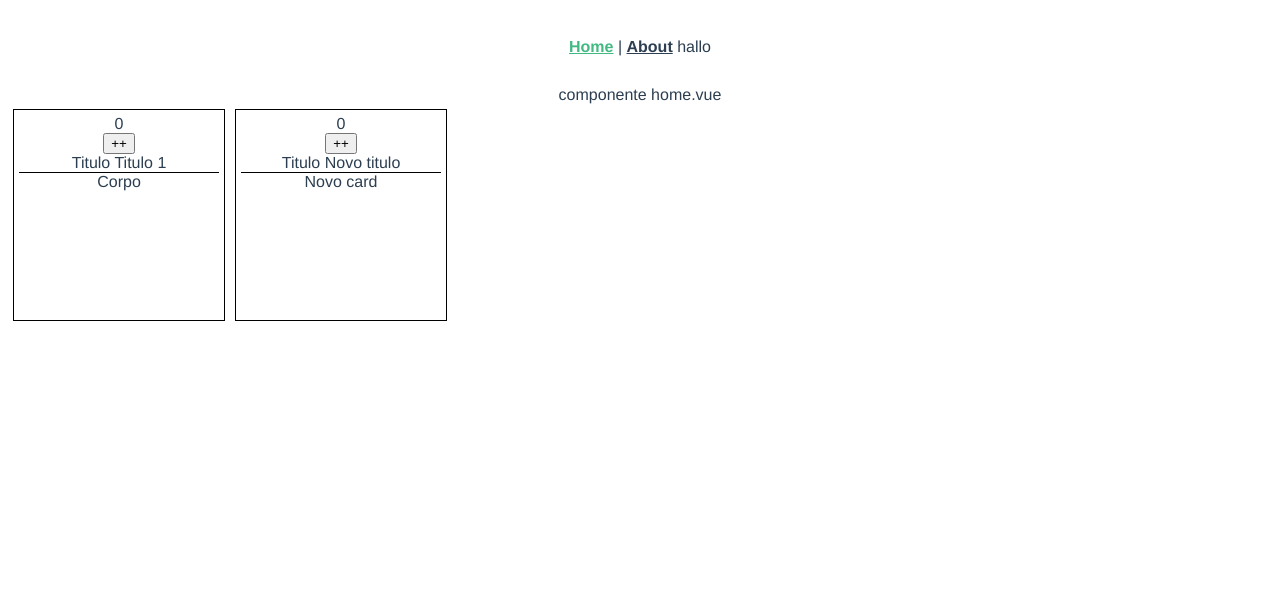
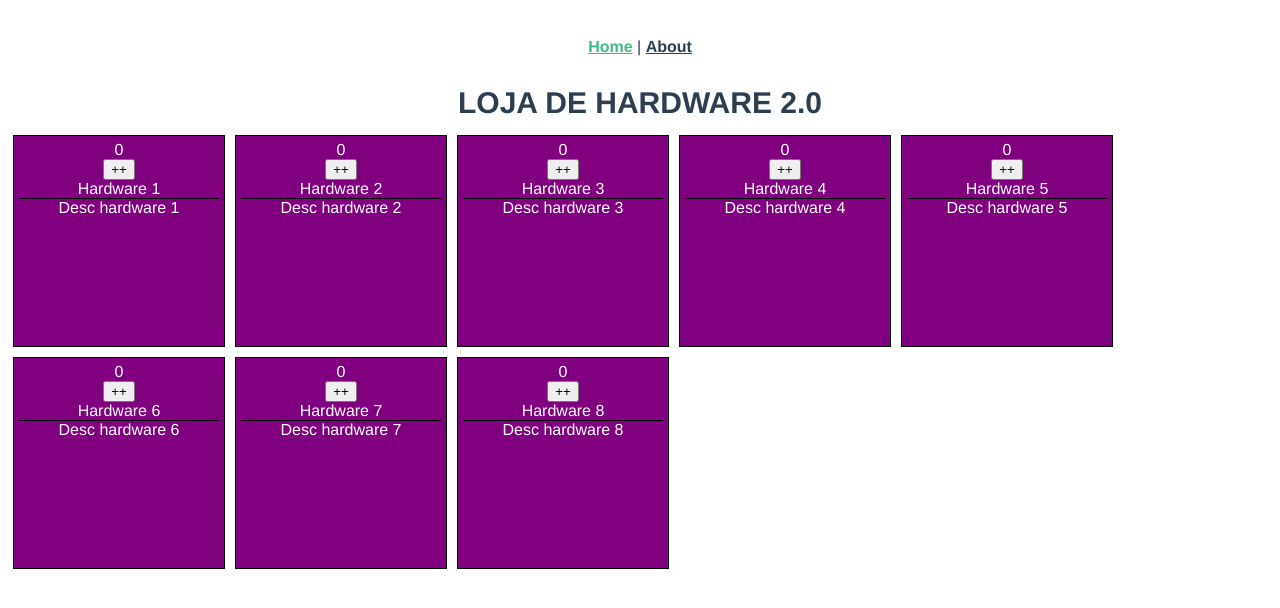
Before and after one commit to EnergY2407/Imersao-Vue, a Vue app: page / in a window 1280 px wide. Shown: the top 608 px of the page. Built offline with nearby package versions, Linux system fonts and the light colour scheme.

Commit message:
Alterações

```diff
--- a/src/App.vue
+++ b/src/App.vue
@@ -2,7 +2,6 @@
   <div id="nav">
     <router-link to="/">Home</router-link> |
     <router-link to="/about">About</router-link>
-    hallo
   </div>
   <router-view/>
 </template>
--- a/src/components/card.vue
+++ b/src/components/card.vue
@@ -2,7 +2,7 @@
   <div class="card">
     <div>{{a}}</div>
     <button @click="clickHandler">++</button>
-    <div class="card-title">Titulo
+    <div class="card-title">
       {{ title }}
     </div>
     <div>{{ body }}</div>
@@ -22,7 +22,7 @@ export default defineComponent({
   setup() {
     const a = ref(0);
 
-    const clickHandler = (e: MouseEvent) => {
+    const clickHandler = () => {
       console.log(a.value);
       a.value += 1;
     };
@@ -40,6 +40,8 @@ export default defineComponent({
   padding: 5px;
   width: 200px;
   height: 200px;
+  background: purple;
+  color: white;
 }
 
 .card-title {
--- a/src/views/Home.vue
+++ b/src/views/Home.vue
@@ -1,9 +1,15 @@
 <template>
   <div class="home">
-    componente home.vue
+    <div class="home-title"><strong>LOJA DE HARDWARE 2.0</strong></div>
     <div style="display: flex; flex-wrap: wrap">
-<card title="Titulo 1" body="Corpo"/>
-<card title="Novo titulo" body="Novo card"/>
+<card title="Hardware 1" body="Desc hardware 1"/>
+<card title="Hardware 2" body="Desc hardware 2"/>
+<card title="Hardware 3" body="Desc hardware 3"/>
+<card title="Hardware 4" body="Desc hardware 4"/>
+<card title="Hardware 5" body="Desc hardware 5"/>
+<card title="Hardware 6" body="Desc hardware 6"/>
+<card title="Hardware 7" body="Desc hardware 7"/>
+<card title="Hardware 8" body="Desc hardware 8"/>
   </div>
   </div>
 </template>
@@ -20,4 +26,8 @@ export default defineComponent({
 });
 </script>
 <style scoped>
+.home-title{
+  font-size: 30px;
+  margin-bottom: 10px;
+}
 </style>
```
